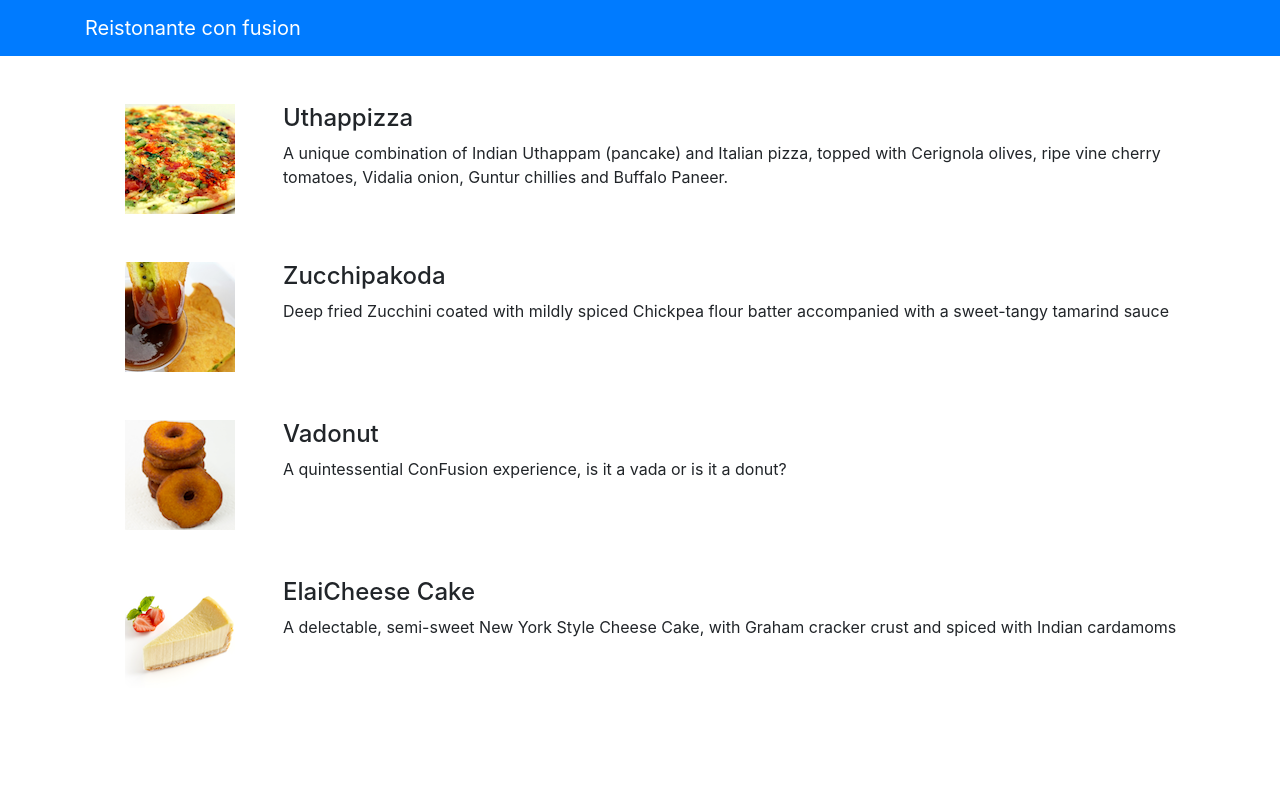
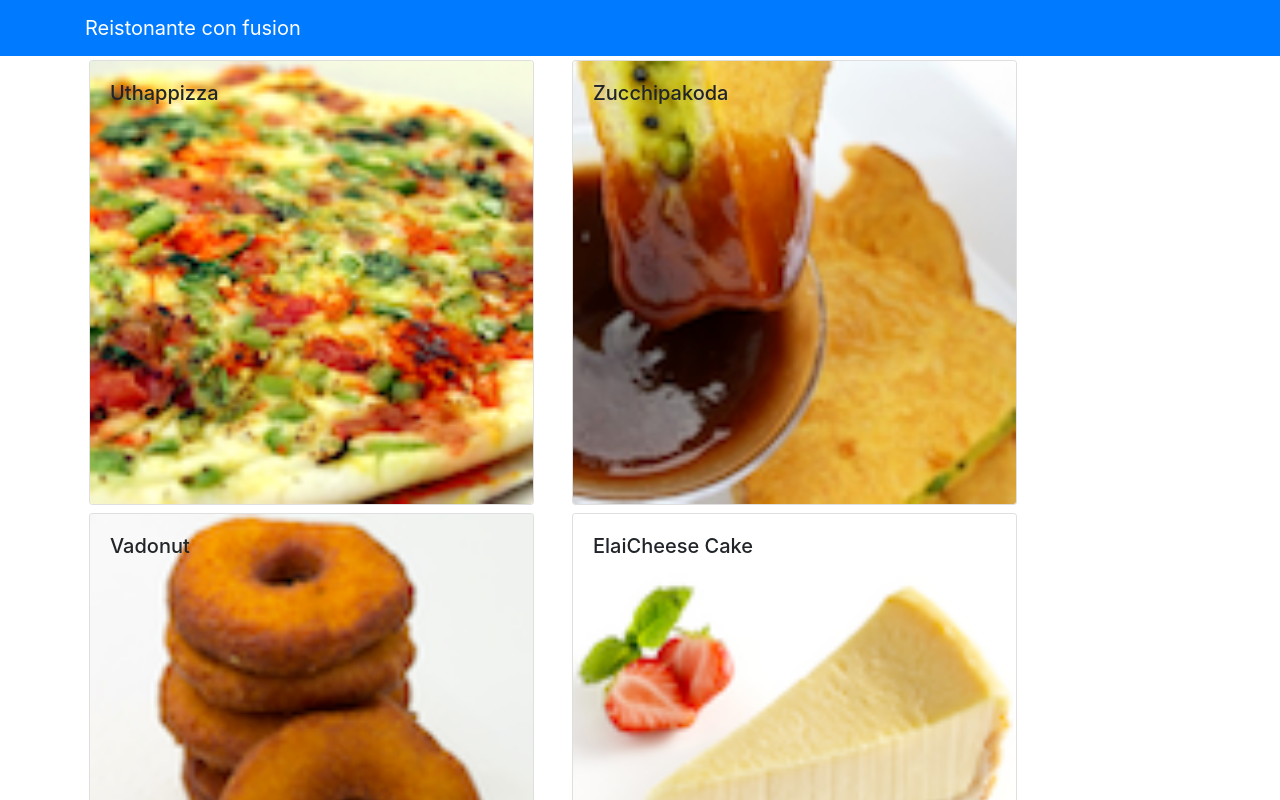
Before and after one commit to LeanC100/react-coursera, a React (Create React App) app: page / in a window 1280 px wide. Shown: the top 800 px of the page. Built offline with nearby package versions, Linux system fonts and the light colour scheme.

Commit message:
creacion de un componente react parte 2

```diff
--- a/src/App.js
+++ b/src/App.js
@@ -1,8 +1,17 @@
-import logo from './logo.svg';
+import { render } from '@testing-library/react';
+import React, {Component} from 'react';
 import {Navbar, NavbarBrand} from 'reactstrap';
 import Menu from './components/MenuComponents'
+import { DISHES } from './shared/dishes';
 
-function App() {
+class App extends Component {
+  constructor(props) {
+    super(props);
+    this.state = {
+      dishes: DISHES
+    };
+  }
+  render(){
     return (
       <div >
         <Navbar dark color="primary">
@@ -10,9 +19,10 @@
             <NavbarBrand href="/"> Reistonante con fusion</NavbarBrand>
           </div>
         </Navbar>
-      <Menu />
+        <Menu dishes={this.state.dishes} className="d-flex justify-content-center"/>
       </div>
     );
   }
+}
 
 export default App;
--- a/src/components/MenuComponents.js
+++ b/src/components/MenuComponents.js
@@ -1,60 +1,49 @@
 import React, { Component } from 'react';
-import { Media } from 'reactstrap';
+import { Card, CardImg, CardImgOverlay, CardText, CardBody,
+  CardTitle, } from 'reactstrap';
 
 class Menu extends Component {
+
       constructor(props) {
           super(props);
+
           this.state = {
-            dishes: [
-                {
-                  id: 0,
-                  name:'Uthappizza',
-                  image: 'assets/uthappizza.png',
-                  category: 'mains',
-                  label:'Hot',
-                  price:'4.99',
-                  description:'A unique combination of Indian Uthappam (pancake) and Italian pizza, topped with Cerignola olives, ripe vine cherry tomatoes, Vidalia onion, Guntur chillies and Buffalo Paneer.'                        },
-               {
-                  id: 1,
-                  name:'Zucchipakoda',
-                  image: 'assets/zucchipakoda.png',
-                  category: 'appetizer',
-                  label:'',
-                  price:'1.99',
-                  description:'Deep fried Zucchini coated with mildly spiced Chickpea flour batter accompanied with a sweet-tangy tamarind sauce'                        },
-               {
-                  id: 2,
-                  name:'Vadonut',
-                  image: 'assets/vadonut.png',
-                  category: 'appetizer',
-                  label:'New',
-                  price:'1.99',
-                  description:'A quintessential ConFusion experience, is it a vada or is it a donut?'                        },
-               {
-                  id: 3,
-                  name:'ElaiCheese Cake',
-                  image: 'assets/elaicheesecake.png',
-                  category: 'dessert',
-                  label:'',
-                  price:'2.99',
-                  description:'A delectable, semi-sweet New York Style Cheese Cake, with Graham cracker crust and spiced with Indian cardamoms'                        }
-               ],
-        };
+              selectedDish: null
+          }
+      }
+
+      onDishSelect(dish) {
+          this.setState({ selectedDish: dish});
+      }
+
+      renderDish(dish) {
+          if (dish != null)
+              return(
+                  <Card>
+                      <CardImg top src={dish.image} alt={dish.name} />
+                      <CardBody>
+                        <CardTitle>{dish.name}</CardTitle>
+                        <CardText>{dish.description}</CardText>
+                      </CardBody>
+                  </Card>
+              );
+          else
+              return(
+                  <div></div>
+              );
       }
 
       render() {
-        const menu = this.state.dishes.map((dish) => {
+          const menu = this.props.dishes.map((dish) => {
               return (
-              <div key={dish.id} className="col-12 mt-5">
-                <Media tag="li">
-                  <Media left middle>
-                      <Media object src={dish.image} alt={dish.name} />
-                  </Media>
-                  <Media body className="ml-5">
-                    <Media heading>{dish.name}</Media>
-                    <p>{dish.description}</p>
-                  </Media>
-                </Media>
+                <div  className="col-12 col-md-5 m-1">
+                  <Card key={dish.id}
+                    onClick={() => this.onDishSelect(dish)}>
+                    <CardImg width="100%" src={dish.image} alt={dish.name} />
+                    <CardImgOverlay>
+                        <CardTitle>{dish.name}</CardTitle>
+                    </CardImgOverlay>
+                  </Card>
                 </div>
               );
           });
@@ -62,9 +51,12 @@
           return (
               <div className="container">
                   <div className="row">
-              <Media list>
                       {menu}
-              </Media>
+                  </div>
+                  <div className="row">
+                    <div  className="col-12 col-md-10 m-1">
+                      {this.renderDish(this.state.selectedDish)}
+                    </div>
                   </div>
               </div>
           );
--- /dev/null
+++ b/src/shared/dishes.js
@@ -0,0 +1,186 @@
+export const DISHES =
+    [
+        {
+        id: 0,
+        name:'Uthappizza',
+        image: 'assets/uthappizza.png',
+        category: 'mains',
+        label:'Hot',
+        price:'4.99',
+        description:'A unique combination of Indian Uthappam (pancake) and Italian pizza, topped with Cerignola olives, ripe vine cherry tomatoes, Vidalia onion, Guntur chillies and Buffalo Paneer.',
+        comments: [
+            {
+            id: 0,
+            rating: 5,
+            comment: "Imagine all the eatables, living in conFusion!",
+            author: "John Lemon",
+            date: "2012-10-16T17:57:28.556094Z"
+            },
+            {
+            id: 1,
+            rating: 4,
+            comment: "Sends anyone to heaven, I wish I could get my mother-in-law to eat it!",
+            author: "Paul McVites",
+            date: "2014-09-05T17:57:28.556094Z"
+            },
+            {
+            id: 2,
+            rating: 3,
+            comment: "Eat it, just eat it!",
+            author: "Michael Jaikishan",
+            date: "2015-02-13T17:57:28.556094Z"
+            },
+            {
+            id: 3,
+            rating: 4,
+            comment: "Ultimate, Reaching for the stars!",
+            author: "Ringo Starry",
+            date: "2013-12-02T17:57:28.556094Z"
+            },
+            {
+            id: 4,
+            rating: 2,
+            comment: "It's your birthday, we're gonna party!",
+            author: "25 Cent",
+            date: "2011-12-02T17:57:28.556094Z"
+            }
+        ]                        },
+        {
+        id: 1,
+        name:'Zucchipakoda',
+        image: 'assets/zucchipakoda.png',
+        category: 'appetizer',
+        label:'',
+        price:'1.99',
+        description:'Deep fried Zucchini coated with mildly spiced Chickpea flour batter accompanied with a sweet-tangy tamarind sauce',
+        comments: [
+            {
+            id: 0,
+            rating: 5,
+            comment: "Imagine all the eatables, living in conFusion!",
+            author: "John Lemon",
+            date: "2012-10-16T17:57:28.556094Z"
+            },
+            {
+            id: 1,
+            rating: 4,
+            comment: "Sends anyone to heaven, I wish I could get my mother-in-law to eat it!",
+            author: "Paul McVites",
+            date: "2014-09-05T17:57:28.556094Z"
+            },
+            {
+            id: 2,
+            rating: 3,
+            comment: "Eat it, just eat it!",
+            author: "Michael Jaikishan",
+            date: "2015-02-13T17:57:28.556094Z"
+            },
+            {
+            id: 3,
+            rating: 4,
+            comment: "Ultimate, Reaching for the stars!",
+            author: "Ringo Starry",
+            date: "2013-12-02T17:57:28.556094Z"
+            },
+            {
+            id: 4,
+            rating: 2,
+            comment: "It's your birthday, we're gonna party!",
+            author: "25 Cent",
+            date: "2011-12-02T17:57:28.556094Z"
+            }
+        ]
+        },
+        {
+        id: 2,
+        name:'Vadonut',
+        image: 'assets/vadonut.png',
+        category: 'appetizer',
+        label:'New',
+        price:'1.99',
+        description:'A quintessential ConFusion experience, is it a vada or is it a donut?',
+        comments: [
+            {
+            id: 0,
+            rating: 5,
+            comment: "Imagine all the eatables, living in conFusion!",
+            author: "John Lemon",
+            date: "2012-10-16T17:57:28.556094Z"
+            },
+            {
+            id: 1,
+            rating: 4,
+            comment: "Sends anyone to heaven, I wish I could get my mother-in-law to eat it!",
+            author: "Paul McVites",
+            date: "2014-09-05T17:57:28.556094Z"
+            },
+            {
+            id: 2,
+            rating: 3,
+            comment: "Eat it, just eat it!",
+            author: "Michael Jaikishan",
+            date: "2015-02-13T17:57:28.556094Z"
+            },
+            {
+            id: 3,
+            rating: 4,
+            comment: "Ultimate, Reaching for the stars!",
+            author: "Ringo Starry",
+            date: "2013-12-02T17:57:28.556094Z"
+            },
+            {
+            id: 4,
+            rating: 2,
+            comment: "It's your birthday, we're gonna party!",
+            author: "25 Cent",
+            date: "2011-12-02T17:57:28.556094Z"
+            }
+        ]
+        },
+        {
+        id: 3,
+        name:'ElaiCheese Cake',
+        image: 'assets/elaicheesecake.png',
+        category: 'dessert',
+        label:'',
+        price:'2.99',
+        description:'A delectable, semi-sweet New York Style Cheese Cake, with Graham cracker crust and spiced with Indian cardamoms',
+        comments: [
+            {
+            id: 0,
+            rating: 5,
+            comment: "Imagine all the eatables, living in conFusion!",
+            author: "John Lemon",
+            date: "2012-10-16T17:57:28.556094Z"
+            },
+            {
+            id: 1,
+            rating: 4,
+            comment: "Sends anyone to heaven, I wish I could get my mother-in-law to eat it!",
+            author: "Paul McVites",
+            date: "2014-09-05T17:57:28.556094Z"
+            },
+            {
+            id: 2,
+            rating: 3,
+            comment: "Eat it, just eat it!",
+            author: "Michael Jaikishan",
+            date: "2015-02-13T17:57:28.556094Z"
+            },
+            {
+            id: 3,
+            rating: 4,
+            comment: "Ultimate, Reaching for the stars!",
+            author: "Ringo Starry",
+            date: "2013-12-02T17:57:28.556094Z"
+            },
+            {
+            id: 4,
+            rating: 2,
+            comment: "It's your birthday, we're gonna party!",
+            author: "25 Cent",
+            date: "2011-12-02T17:57:28.556094Z"
+            }
+        ]
+        }
+    ];
```
Also changed, not shown: public/logo192.png (deleted), public/logo512.png (deleted). Lines whose indentation alone changed are shown as unchanged.
